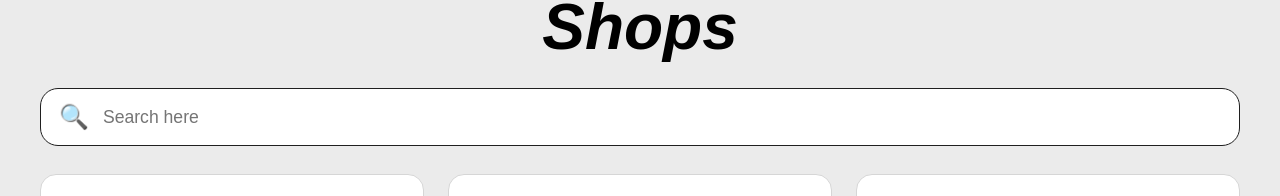
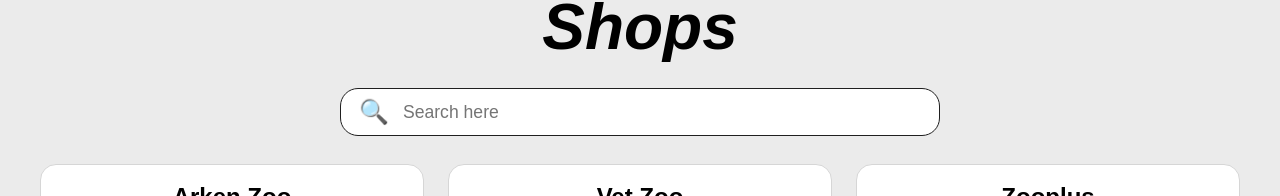
Before and after one commit to MalahatM/GlobeAnimal, a React (Vite) app: page / in a window 1280 px wide. Shown: the part 126-322 px from the top of the page. Built offline with nearby package versions, Linux system fonts and the light colour scheme.

Commit message:
style: limit search bar width and center it for better layout

```diff
--- a/src/components/shops/SearchBar/SearchBar.module.css
+++ b/src/components/shops/SearchBar/SearchBar.module.css
@@ -1,6 +1,6 @@
 .searchWrapper {
-  width: 100%;
-  height: 58px;
+   width: min(100%, 600px);
+  height: 48px;
   border: 1.5px solid #1f1f1f;
   border-radius: 18px;
   background-color: var(--color-surface);
@@ -8,6 +8,7 @@
   align-items: center;
   gap: 12px;
   padding: 0 18px;
+  margin: 0 auto;
 }
 
 .icon {
@@ -23,3 +24,7 @@
   font: inherit;
   font-size: 1.1rem;
 }
+.searchSection {
+  width: clamp(320px, 50%, 700px);
+  margin: 0 auto 28px;
+}
```
